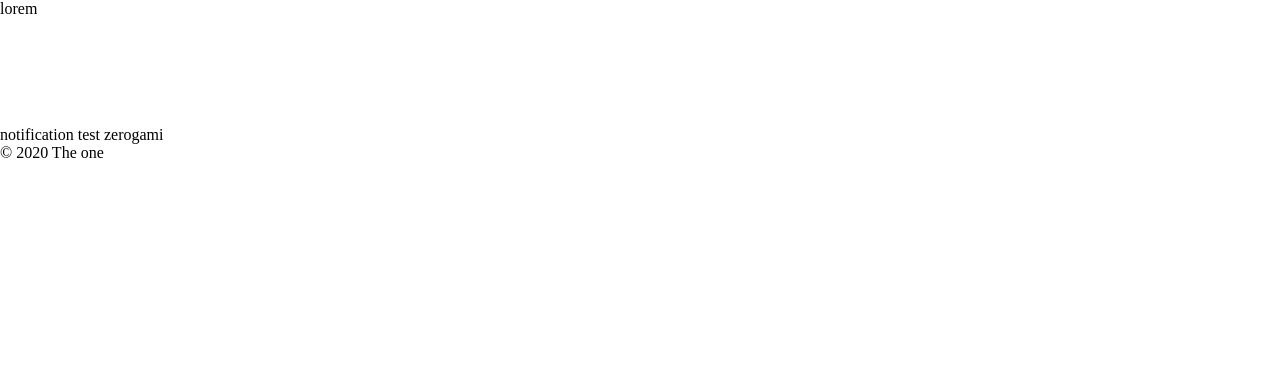
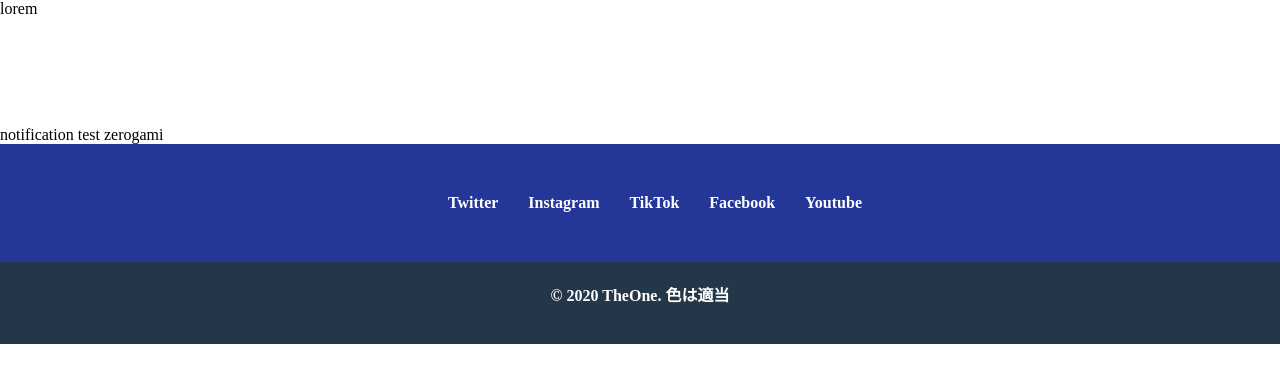
Before and after one commit to The-one-project/the_one, a plain HTML site: page index.html in a window 1280 px wide. Drawn offline with Linux system fonts and the light colour scheme.

Commit message:
Add Test Footer

```diff
--- a/index.html
+++ b/index.html
@@ -37,7 +37,17 @@
   <div class="hero"></div>
   notification test zerogami
   <footer>
-    <p>&copy; 2020 The one</p>
+    <div class="container">
+      <ul class="socialicons">
+        <li>Twitter</li>
+        <li>Instagram</li>
+        <li>TikTok</li>
+        <li>Facebook</li>
+        <li>Youtube</li>
+      </ul>
+      <span class="copyright"><p>&copy; 2020 TheOne.    色は適当
+      </p></span>
+    </div><!-- /.container -->
   </footer>
 </body>
 </html>
--- a/style.css
+++ b/style.css
@@ -10,3 +10,29 @@
 /*-----main-----*/
 
 /*-----footer-----*/
+.socialicons{
+  display: flex;
+  text-decoration: none;
+  justify-content: center;
+  padding: 50px 0;
+  background-color: #243799;
+}
+.socialicons li{
+  margin-left: 30px;
+  list-style: none;
+}
+footer{
+  width: 100%;
+  height: 200px;
+  background-color: #243748;
+}
+.container{
+  margin: 0 auto;
+  color: white;
+  font-weight: bold;
+  text-align: center;
+}
+.copyright{
+  display: block;
+  margin: 20px;
+}
```
